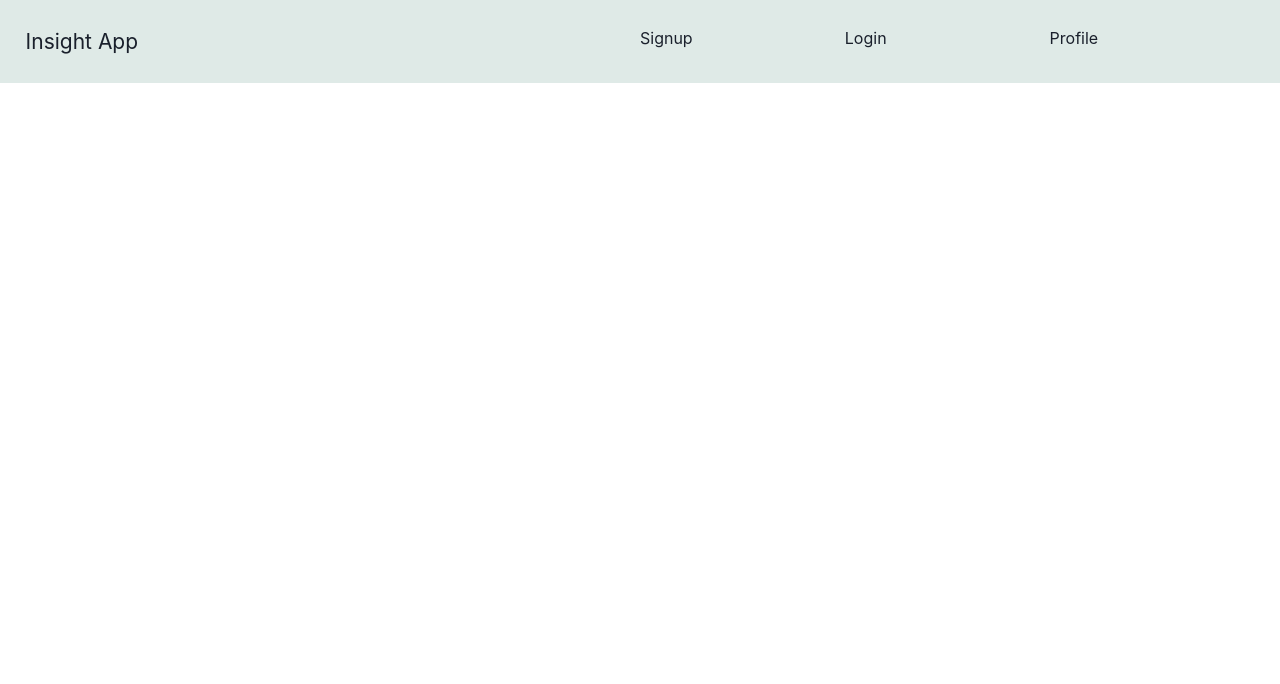
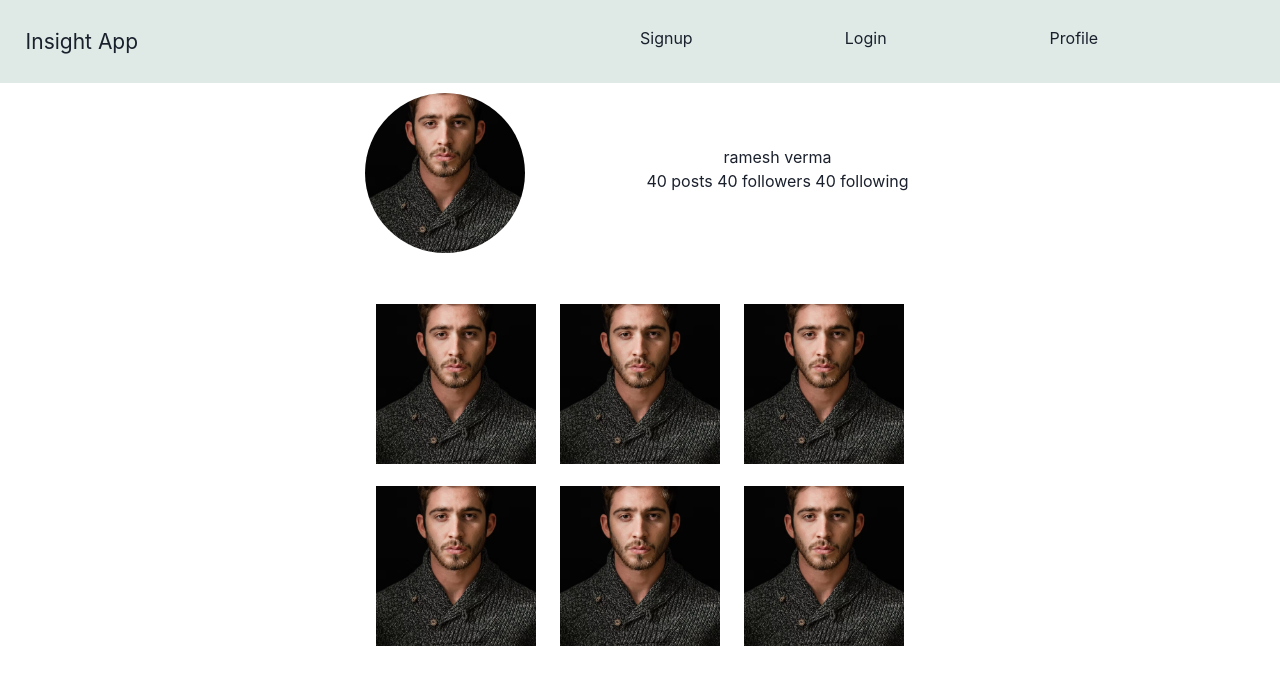
Before and after one commit to sarb001/Share-Insight-Social-App, a React (Create React App) app in the folder frontend/: page /profile in a window 1280 px wide. Shown: the top 684 px of the page. Built offline with nearby package versions, Linux system fonts and the light colour scheme.

Commit message:
style - Profile UI Done

```diff
--- a/frontend/src/Components/Profile.js
+++ b/frontend/src/Components/Profile.js
@@ -2,7 +2,50 @@ import React from 'react'
 
 const Profile = () => {
   return (
-    <div>Profile</div>
+    <div style = {{marginTop:'85px'}}>
+          <div className = "main-profile" style = {{maxWidth:'550px',margin:'0px auto'}}>
+
+                <div className="first-side-profile" style = {{display:'grid',gridTemplateColumns:'1fr 1fr'}}>
+
+                    <div className = "profile-pic" style = {{paddingTop:'8px'}}>
+                      <span>  <img src = "/photo-1.avif"
+                        style = {{width:'160px',height:'160px',borderRadius:'80px',objectFit:'cover'}} />
+                      </span>
+                    </div>
+
+                    <div className = "profile-data" style = {{textAlign:'center',alignSelf:'center'}}>
+                        <span> ramesh verma   </span>
+                        <div>
+                          <span> 40 posts </span>
+                          <span> 40 followers </span>
+                          <span> 40 following  </span>
+                        </div>
+                    </div>
+                </div>
+
+                <div className="second-side-profile" style = {{display:'flex',flexWrap:'wrap',justifyContent:'space-between',paddingTop:'40px'}}>
+                     <span style = {{margin:'2%'}}>
+                       <img src = "/photo-1.avif" style = {{width:'160px',height:'160px',objectFit:'cover'}} />
+                     </span>
+                     <span style = {{margin:'2%'}}>
+                       <img src = "/photo-1.avif" style = {{width:'160px',height:'160px',objectFit:'cover'}} />
+                     </span>
+                     <span style = {{margin:'2%'}}>
+                       <img src = "/photo-1.avif" style = {{width:'160px',height:'160px',objectFit:'cover'}} />
+                     </span>
+                     <span style = {{margin:'2%'}}>
+                       <img src = "/photo-1.avif" style = {{width:'160px',height:'160px',objectFit:'cover'}} />
+                     </span>
+                     <span style = {{margin:'2%'}}>
+                       <img src = "/photo-1.avif" style = {{width:'160px',height:'160px',objectFit:'cover'}} />
+                     </span>
+                     <span style = {{margin:'2%'}}>
+                       <img src = "/photo-1.avif" style = {{width:'160px',height:'160px',objectFit:'cover'}} />
+                     </span>
+
+              </div>
+          </div>
+    </div>
   )
 }
 
```
Also changed, not shown: frontend/public/photo-1.avif (added), frontend/src/Components/Signup.js (indentation only).
